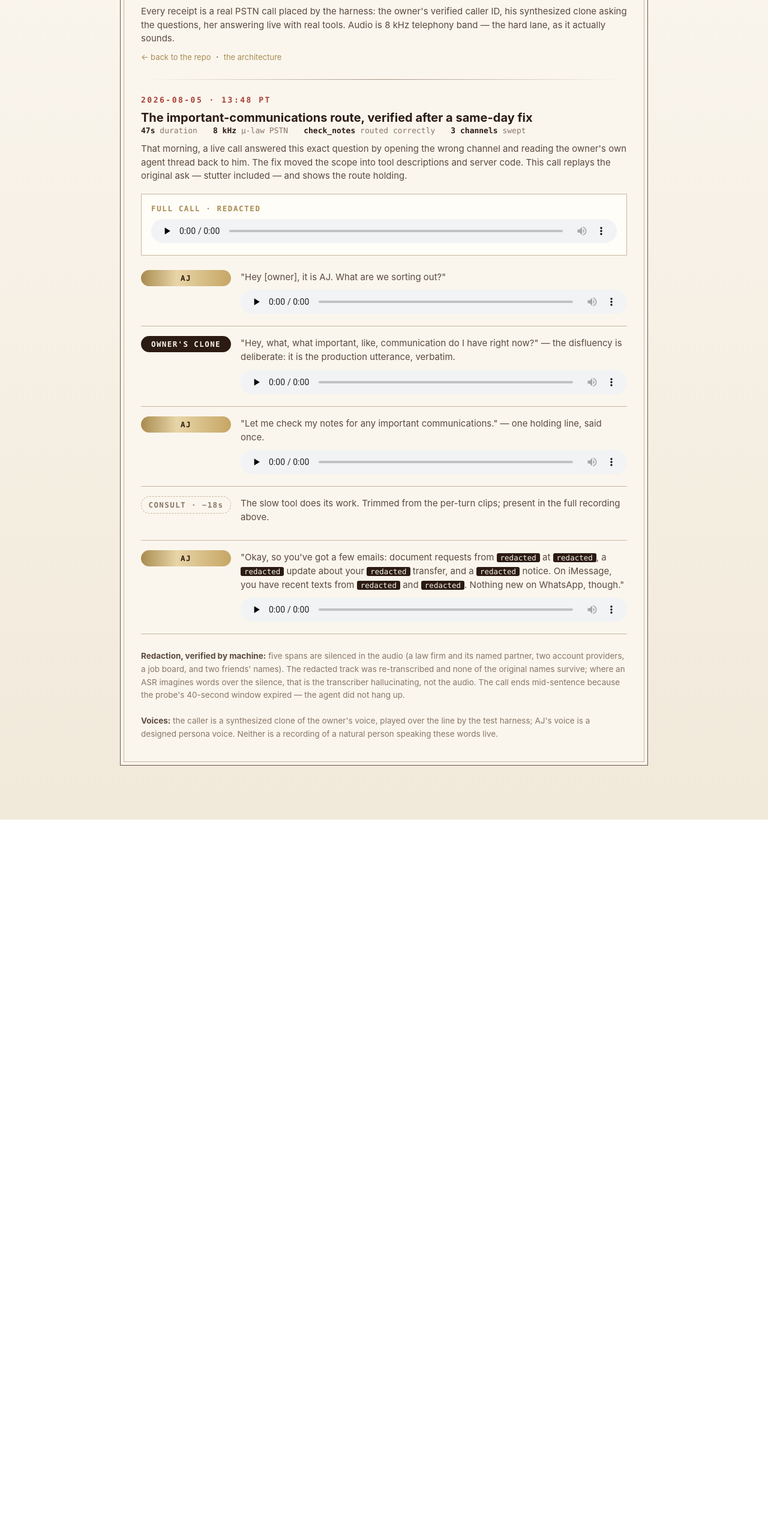
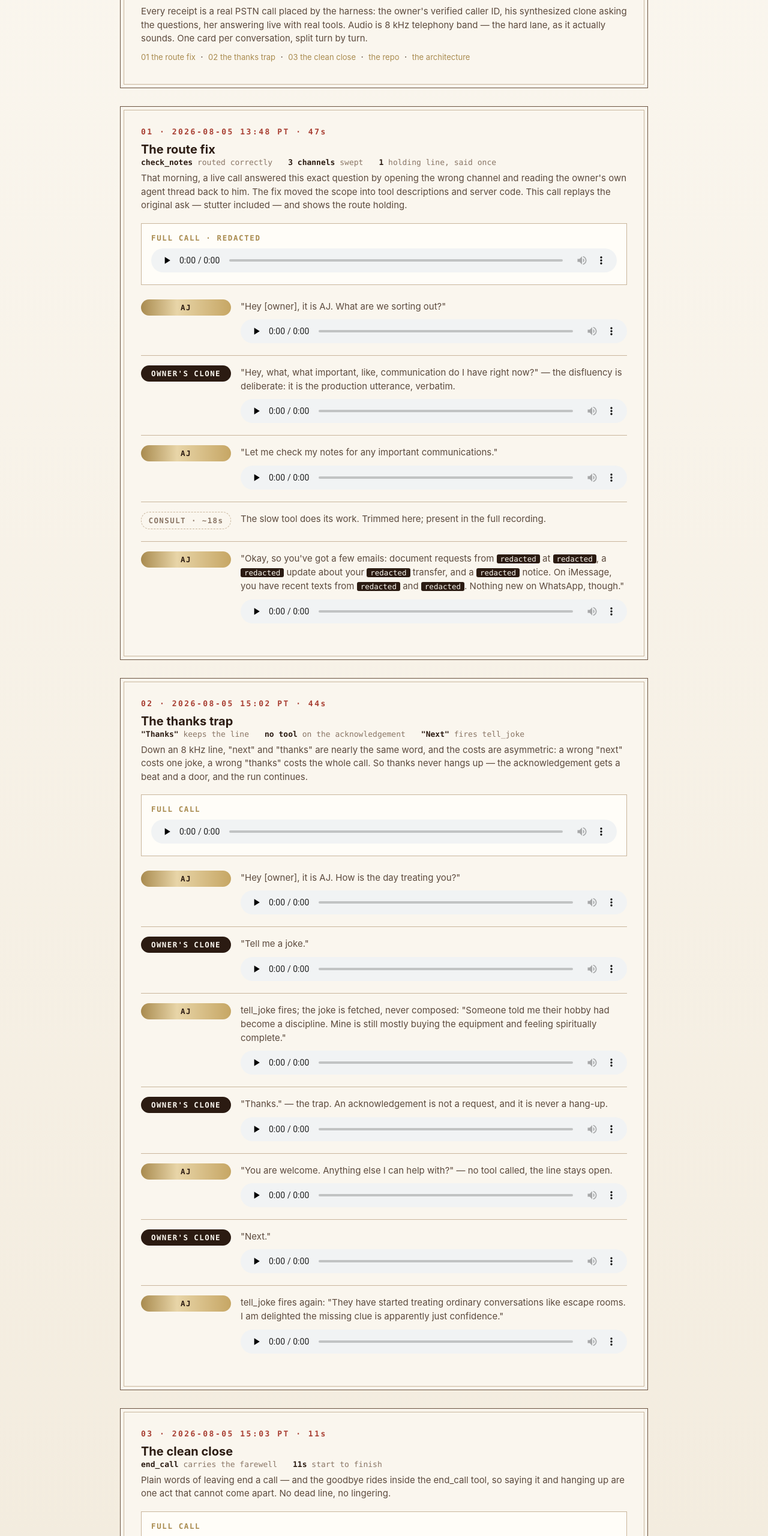
Before and after one commit to jameswniu/realtime-voice-agent-turn-taking-stack, a plain HTML site: page docs/receipts.html in a window 1280 px wide. Shown: the part 140-2700 px from the top of the page at 60% size. Before the commit the page ends 1506 px from the top, so only its background shows below. Drawn offline with Linux system fonts and the light colour scheme.

Commit message:
receipts: two more calls, one card per convo with turn splits
The thanks trap (44s): joke, thanks keeps the line with a beat and a
door, next fires tell_joke again. The clean close (11s): the farewell
delivered inside end_call. Receipts page restructured to one anchored
card per conversation.

```diff
--- a/docs/receipts.html
+++ b/docs/receipts.html
@@ -16,7 +16,7 @@
        min-height:100vh; padding:44px 20px 90px}
   .wrap{max-width:880px; margin:0 auto}
   .frame{border:1.4px solid var(--trim); outline:1px solid var(--trimsoft); outline-offset:-7px;
-         background:var(--ivory); padding:34px 34px 40px}
+         background:var(--ivory); padding:34px 34px 40px; margin-bottom:30px}
   h1{font-size:30px; letter-spacing:.3px}
   .kick{font-family:ui-monospace,SFMono-Regular,Menlo,monospace; color:var(--goldk);
         font-weight:700; letter-spacing:2.5px; font-size:13px; margin-bottom:10px}
@@ -46,87 +46,149 @@
             font-size:12.5px; font-family:ui-monospace,SFMono-Regular,Menlo,monospace}
   .note{margin-top:26px; font-size:13.5px; color:var(--mut); line-height:1.6}
   .note b{color:var(--body)}
+  .toc a{color:var(--goldk); text-decoration:none}
+  .toc a:hover{color:var(--rust)}
   @media(max-width:560px){.turn{grid-template-columns:1fr}.who{justify-self:start}}
 </style>
 </head>
 <body>
-<div class="wrap"><div class="frame">
+<div class="wrap">
+
+<div class="frame">
   <div class="top">
     <div class="kick">CALL RECEIPTS</div>
     <h1>Real calls, kept as evidence</h1>
     <div class="sub">Every receipt is a real PSTN call placed by the harness: the owner's verified
     caller ID, his synthesized clone asking the questions, her answering live with real tools.
-    Audio is 8&nbsp;kHz telephony band — the hard lane, as it actually sounds.</div>
-    <div class="sub"><a href="https://github.com/jameswniu/realtime-voice-agent-turn-taking-stack">← back to the repo</a>
-    &nbsp;·&nbsp; <a href="architecture.html">the architecture</a></div>
+    Audio is 8&nbsp;kHz telephony band — the hard lane, as it actually sounds. One card per
+    conversation, split turn by turn.</div>
+    <div class="sub toc">
+      <a href="#route-fix">01 the route fix</a> &nbsp;·&nbsp;
+      <a href="#thanks-trap">02 the thanks trap</a> &nbsp;·&nbsp;
+      <a href="#clean-close">03 the clean close</a> &nbsp;·&nbsp;
+      <a href="https://github.com/jameswniu/realtime-voice-agent-turn-taking-stack">the repo</a> &nbsp;·&nbsp;
+      <a href="architecture.html">the architecture</a>
+    </div>
   </div>
+</div>
 
-  <div class="rule"></div>
-
-  <div class="kick" style="color:var(--rust)">2026-08-05 · 13:48 PT</div>
-  <div class="call-title">The important-communications route, verified after a same-day fix</div>
+<div class="frame" id="route-fix">
+  <div class="kick" style="color:var(--rust)">01 · 2026-08-05 13:48 PT · 47s</div>
+  <div class="call-title">The route fix</div>
   <div class="mech">
-    <span><b>47s</b> duration</span>
-    <span><b>8 kHz</b> μ-law PSTN</span>
     <span><b>check_notes</b> routed correctly</span>
     <span><b>3 channels</b> swept</span>
+    <span><b>1</b> holding line, said once</span>
   </div>
-  <div class="sub" style="margin-top:12px">That morning, a live call answered this exact question by
-  opening the wrong channel and reading the owner's own agent thread back to him. The fix moved the
-  scope into tool descriptions and server code. This call replays the original ask — stutter included
-  — and shows the route holding.</div>
+  <div class="sub">That morning, a live call answered this exact question by opening the wrong
+  channel and reading the owner's own agent thread back to him. The fix moved the scope into tool
+  descriptions and server code. This call replays the original ask — stutter included — and shows
+  the route holding.</div>
 
-  <div class="full">
-    <div class="lbl">FULL CALL · REDACTED</div>
-    <audio controls preload="none" src="audio/2026-08-05-pstn-important-comms/full-call-redacted.mp3"></audio>
-  </div>
+  <div class="full"><div class="lbl">FULL CALL · REDACTED</div>
+    <audio controls preload="none" src="audio/2026-08-05-pstn-important-comms/full-call-redacted.mp3"></audio></div>
 
-  <div class="turn">
-    <div class="who aj">AJ</div>
+  <div class="turn"><div class="who aj">AJ</div>
     <div><div class="cap">"Hey [owner], it is AJ. What are we sorting out?"</div>
-    <audio controls preload="none" src="audio/2026-08-05-pstn-important-comms/turn-0-greeting.mp3"></audio></div>
-  </div>
-
-  <div class="turn">
-    <div class="who owner">OWNER'S CLONE</div>
+    <audio controls preload="none" src="audio/2026-08-05-pstn-important-comms/turn-0-greeting.mp3"></audio></div></div>
+  <div class="turn"><div class="who owner">OWNER'S CLONE</div>
     <div><div class="cap">"Hey, what, what important, like, communication do I have right now?" — the
     disfluency is deliberate: it is the production utterance, verbatim.</div>
-    <audio controls preload="none" src="audio/2026-08-05-pstn-important-comms/turn-1-question.mp3"></audio></div>
-  </div>
-
-  <div class="turn">
-    <div class="who aj">AJ</div>
-    <div><div class="cap">"Let me check my notes for any important communications." — one holding line,
-    said once.</div>
-    <audio controls preload="none" src="audio/2026-08-05-pstn-important-comms/turn-2-holding.mp3"></audio></div>
-  </div>
-
-  <div class="turn">
-    <div class="who sys">CONSULT · ~18s</div>
-    <div><div class="cap">The slow tool does its work. Trimmed from the per-turn clips; present in the
-    full recording above.</div></div>
-  </div>
-
-  <div class="turn">
-    <div class="who aj">AJ</div>
+    <audio controls preload="none" src="audio/2026-08-05-pstn-important-comms/turn-1-question.mp3"></audio></div></div>
+  <div class="turn"><div class="who aj">AJ</div>
+    <div><div class="cap">"Let me check my notes for any important communications."</div>
+    <audio controls preload="none" src="audio/2026-08-05-pstn-important-comms/turn-2-holding.mp3"></audio></div></div>
+  <div class="turn"><div class="who sys">CONSULT · ~18s</div>
+    <div><div class="cap">The slow tool does its work. Trimmed here; present in the full recording.</div></div></div>
+  <div class="turn"><div class="who aj">AJ</div>
     <div><div class="cap">"Okay, so you've got a few emails: document requests from
     <span class="red">redacted</span> at <span class="red">redacted</span>, a
     <span class="red">redacted</span> update about your <span class="red">redacted</span> transfer, and a
     <span class="red">redacted</span> notice. On iMessage, you have recent texts from
     <span class="red">redacted</span> and <span class="red">redacted</span>. Nothing new on WhatsApp, though."</div>
-    <audio controls preload="none" src="audio/2026-08-05-pstn-important-comms/turn-3-answer-redacted.mp3"></audio></div>
+    <audio controls preload="none" src="audio/2026-08-05-pstn-important-comms/turn-3-answer-redacted.mp3"></audio></div></div>
+</div>
+
+<div class="frame" id="thanks-trap">
+  <div class="kick" style="color:var(--rust)">02 · 2026-08-05 15:02 PT · 44s</div>
+  <div class="call-title">The thanks trap</div>
+  <div class="mech">
+    <span><b>"Thanks"</b> keeps the line</span>
+    <span><b>no tool</b> on the acknowledgement</span>
+    <span><b>"Next"</b> fires tell_joke</span>
   </div>
+  <div class="sub">Down an 8&nbsp;kHz line, "next" and "thanks" are nearly the same word, and the costs
+  are asymmetric: a wrong "next" costs one joke, a wrong "thanks" costs the whole call. So thanks
+  never hangs up — the acknowledgement gets a beat and a door, and the run continues.</div>
 
+  <div class="full"><div class="lbl">FULL CALL</div>
+    <audio controls preload="none" src="audio/2026-08-05-pstn-thanks-trap/full-call.mp3"></audio></div>
+
+  <div class="turn"><div class="who aj">AJ</div>
+    <div><div class="cap">"Hey [owner], it is AJ. How is the day treating you?"</div>
+    <audio controls preload="none" src="audio/2026-08-05-pstn-thanks-trap/jr-0-greeting.mp3"></audio></div></div>
+  <div class="turn"><div class="who owner">OWNER'S CLONE</div>
+    <div><div class="cap">"Tell me a joke."</div>
+    <audio controls preload="none" src="audio/2026-08-05-pstn-thanks-trap/jr-1-ask.mp3"></audio></div></div>
+  <div class="turn"><div class="who aj">AJ</div>
+    <div><div class="cap">tell_joke fires; the joke is fetched, never composed: "Someone told me their
+    hobby had become a discipline. Mine is still mostly buying the equipment and feeling spiritually
+    complete."</div>
+    <audio controls preload="none" src="audio/2026-08-05-pstn-thanks-trap/jr-2-joke1.mp3"></audio></div></div>
+  <div class="turn"><div class="who owner">OWNER'S CLONE</div>
+    <div><div class="cap">"Thanks." — the trap. An acknowledgement is not a request, and it is never a
+    hang-up.</div>
+    <audio controls preload="none" src="audio/2026-08-05-pstn-thanks-trap/jr-3-thanks.mp3"></audio></div></div>
+  <div class="turn"><div class="who aj">AJ</div>
+    <div><div class="cap">"You are welcome. Anything else I can help with?" — no tool called, the line
+    stays open.</div>
+    <audio controls preload="none" src="audio/2026-08-05-pstn-thanks-trap/jr-4-beat.mp3"></audio></div></div>
+  <div class="turn"><div class="who owner">OWNER'S CLONE</div>
+    <div><div class="cap">"Next."</div>
+    <audio controls preload="none" src="audio/2026-08-05-pstn-thanks-trap/jr-5-next.mp3"></audio></div></div>
+  <div class="turn"><div class="who aj">AJ</div>
+    <div><div class="cap">tell_joke fires again: "They have started treating ordinary conversations like
+    escape rooms. I am delighted the missing clue is apparently just confidence."</div>
+    <audio controls preload="none" src="audio/2026-08-05-pstn-thanks-trap/jr-6-joke2.mp3"></audio></div></div>
+</div>
+
+<div class="frame" id="clean-close">
+  <div class="kick" style="color:var(--rust)">03 · 2026-08-05 15:03 PT · 11s</div>
+  <div class="call-title">The clean close</div>
+  <div class="mech">
+    <span><b>end_call</b> carries the farewell</span>
+    <span><b>11s</b> start to finish</span>
+  </div>
+  <div class="sub">Plain words of leaving end a call — and the goodbye rides inside the end_call tool,
+  so saying it and hanging up are one act that cannot come apart. No dead line, no lingering.</div>
+
+  <div class="full"><div class="lbl">FULL CALL</div>
+    <audio controls preload="none" src="audio/2026-08-05-pstn-clean-close/full-call.mp3"></audio></div>
+
+  <div class="turn"><div class="who aj">AJ</div>
+    <div><div class="cap">"Hey [owner], it is AJ. Afternoon. What is next?"</div>
+    <audio controls preload="none" src="audio/2026-08-05-pstn-clean-close/cc-0-greeting.mp3"></audio></div></div>
+  <div class="turn"><div class="who owner">OWNER'S CLONE</div>
+    <div><div class="cap">"That's all. Thanks." — ends the call because of the first half, never the
+    second.</div>
+    <audio controls preload="none" src="audio/2026-08-05-pstn-clean-close/cc-1-thatsall.mp3"></audio></div></div>
+  <div class="turn"><div class="who aj">AJ</div>
+    <div><div class="cap">"Alright, [owner]. Glad we got that sorted. Have a good one!" — spoken by
+    end_call itself; termination_reason confirms the tool hung up, not a timeout.</div>
+    <audio controls preload="none" src="audio/2026-08-05-pstn-clean-close/cc-2-close.mp3"></audio></div></div>
+</div>
+
+<div class="frame">
   <div class="note">
-    <b>Redaction, verified by machine:</b> five spans are silenced in the audio (a law firm and its
-    named partner, two account providers, a job board, and two friends' names). The redacted track was
-    re-transcribed and none of the original names survive; where an ASR imagines words over the
-    silence, that is the transcriber hallucinating, not the audio. The call ends mid-sentence because
-    the probe's 40-second window expired — the agent did not hang up.<br><br>
+    <b>Redaction, verified by machine:</b> where a call touches real life (call 01), the sensitive spans
+    are silenced and the redacted track is re-transcribed to prove none of the original names survive.
+    Where an ASR imagines words over the silence, that is the transcriber hallucinating, not the audio.<br><br>
     <b>Voices:</b> the caller is a synthesized clone of the owner's voice, played over the line by the
     test harness; AJ's voice is a designed persona voice. Neither is a recording of a natural person
     speaking these words live.
   </div>
-</div></div>
+</div>
+
+</div>
 </body>
 </html>
```
Also changed, not shown: 12 other files.
